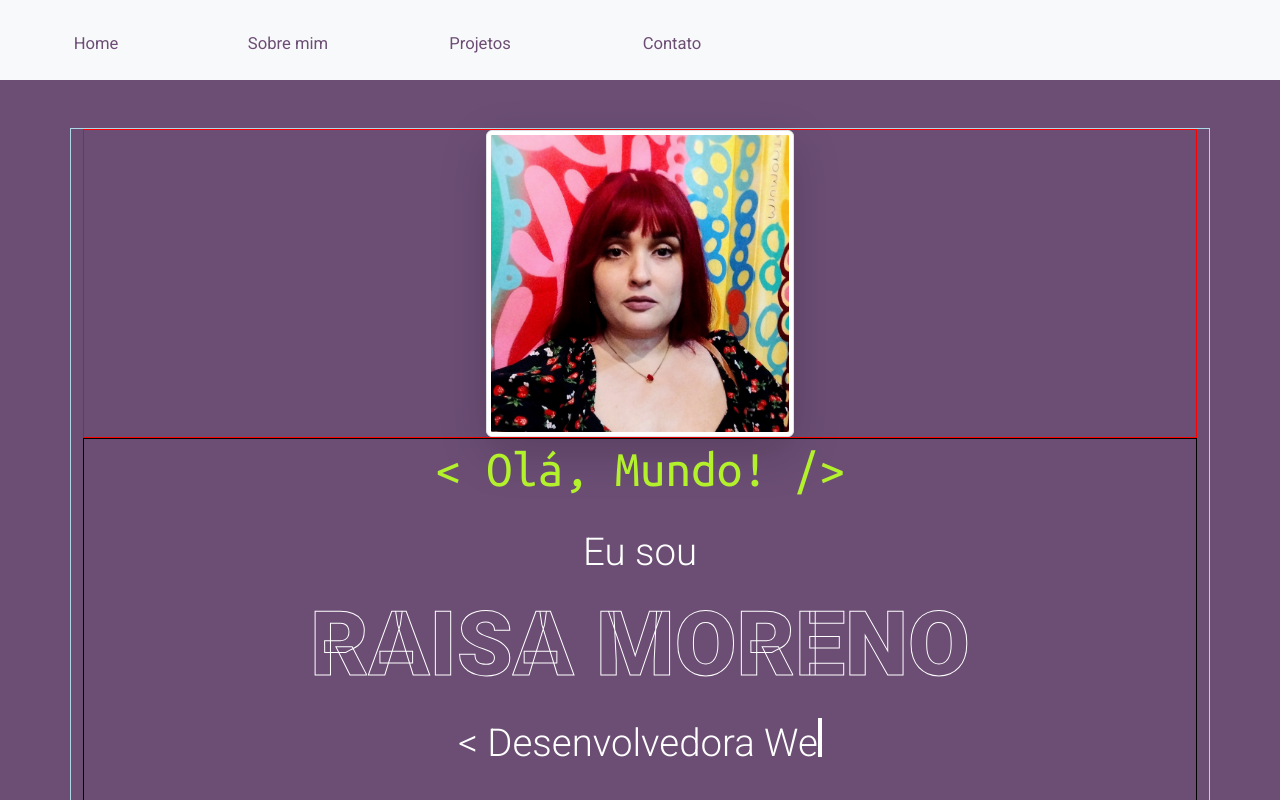
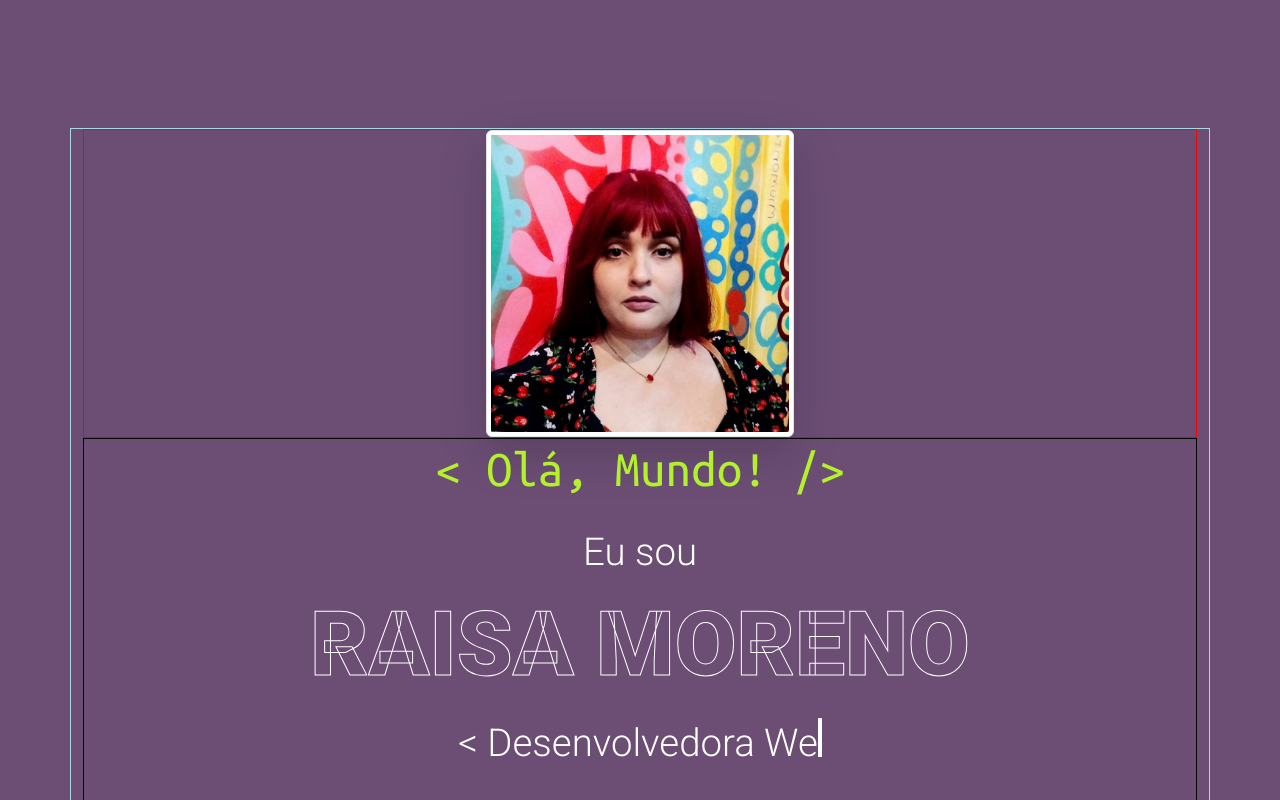
Before and after one commit to raisamrs/raisamrs.github.io, a React (Vite) app: page / in a window 1280 px wide. Built offline with nearby package versions, Linux system fonts and the light colour scheme.

Commit message:
styles: ajuste do bg color do body e das cores da navbar e do botão hamburguer para a página home

```diff
--- a/src/App.tsx
+++ b/src/App.tsx
@@ -33,10 +33,14 @@ function App() {
 
   return (
     <div className={ mainContainerClasses }>
-      <nav className={ navBarClasses }>
+      <nav
+        className={ navBarClasses }
+        id="navbar"
+      >
         {isMobile && (
 
           <button
+            id="menuButton"
             className={ menuButtonClasses }
             onClick={ () => {
               toggleMenu();
--- a/src/pages/Home/Home.module.css
+++ b/src/pages/Home/Home.module.css
@@ -64,6 +64,14 @@
   text-align: center;
 }
 
+.navbarHome {
+  color: var(--purple);
+}
+
+.menuButtonHome {
+  color: var(--light-grey);
+}
+
 .socialNetWorksContainer {
   height: 10vh;
   margin: 4vw 0;
--- a/src/pages/Home/Home.tsx
+++ b/src/pages/Home/Home.tsx
@@ -19,8 +19,28 @@ function Home() {
 
   useEffect(() => {
     document.body.classList.add(styles.bodyHome);
+
+    const navbar = document.getElementById('navbar');
+    if (navbar) {
+      navbar.classList.remove('bg-light');
+      navbar.classList.add(styles.navbarHome);
+    }
+
+    const menuButton = document.getElementById('menuButton');
+    if (menuButton) {
+      menuButton.classList.add(styles.menuButtonHome);
+    }
+
     return () => {
       document.body.classList.remove(styles.bodyHome);
+      if (navbar) {
+        navbar.classList.remove(styles.navbarHome);
+        navbar.classList.add('bg-light');
+      }
+
+      if (menuButton) {
+        menuButton.classList.remove(styles.menuButtonHome);
+      }
     };
   }, []);
 
```
